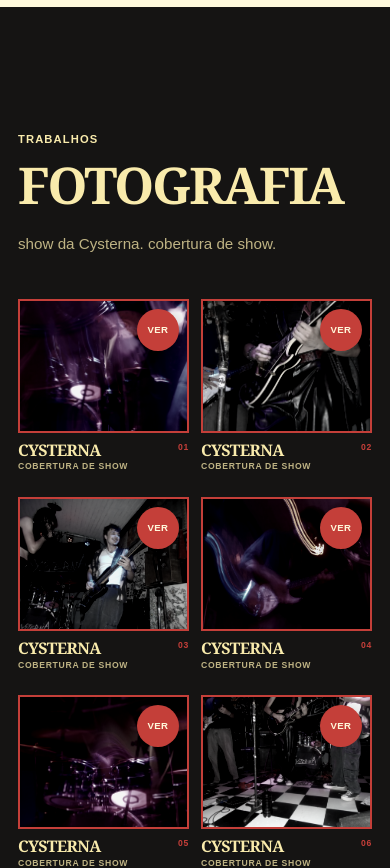
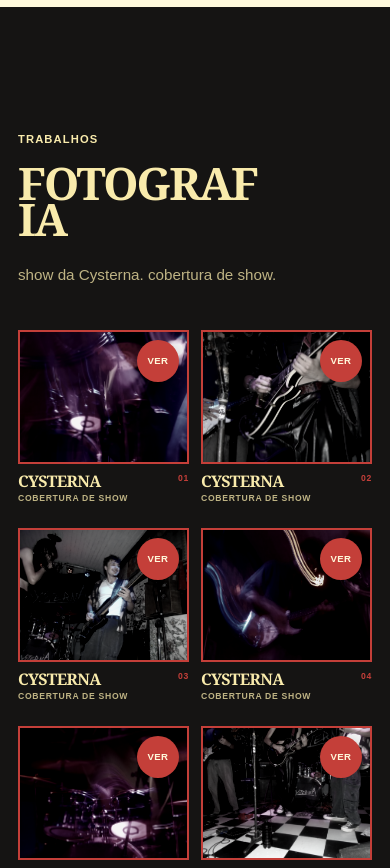
Before and after one commit to wired-layer-co/isabella-comunicacao-bandas, a React (Vite) app: page / in a window 390 px wide. Shown: the part 4480-5348 px from the top of the page. Built offline with nearby package versions, Linux system fonts and the light colour scheme.

Commit message:
fix: ajusta títulos dos trabalhos em todos os tamanhos

```diff
--- a/src/styles.css
+++ b/src/styles.css
@@ -124,6 +124,8 @@ button,a { color:inherit; } button { border:0; font:inherit; } img { display:blo
 .group-design .work-card-copy small { color:var(--muted-ink); }
 .group-design .work-card-copy span,.group-design .work-card-copy a { color:var(--red); }
 .group-design header>span { color:var(--muted-ink); }
+.work-group header { max-width:none; }
+.work-group h3 { max-inline-size:9ch; font-size:clamp(2.7rem,4.1vw,4rem); overflow-wrap:anywhere; }
 
 @media (max-width:760px) {
   .work-group-panel { padding:68px var(--gutter) 82px; background:var(--ink); color:var(--paper); }
@@ -136,6 +138,7 @@ button,a { color:inherit; } button { border:0; font:inherit; } img { display:blo
   .work-card-copy small,.work-card-copy span,.work-card-copy a { font-size:.54rem; }
   .work-card:hover { transform:translateY(-4px) !important; }
   .work-card-action { width:42px; height:42px; }
+  .work-group h3 { max-inline-size:10ch; font-size:clamp(2.8rem,11.2vw,3.45rem); }
   .group-video .work-group-panel { background:var(--red-light); color:var(--ink); }
   .group-design .work-group-panel { background:var(--paper); color:var(--ink); }
   .group-design .work-card { color:var(--ink); }
```
